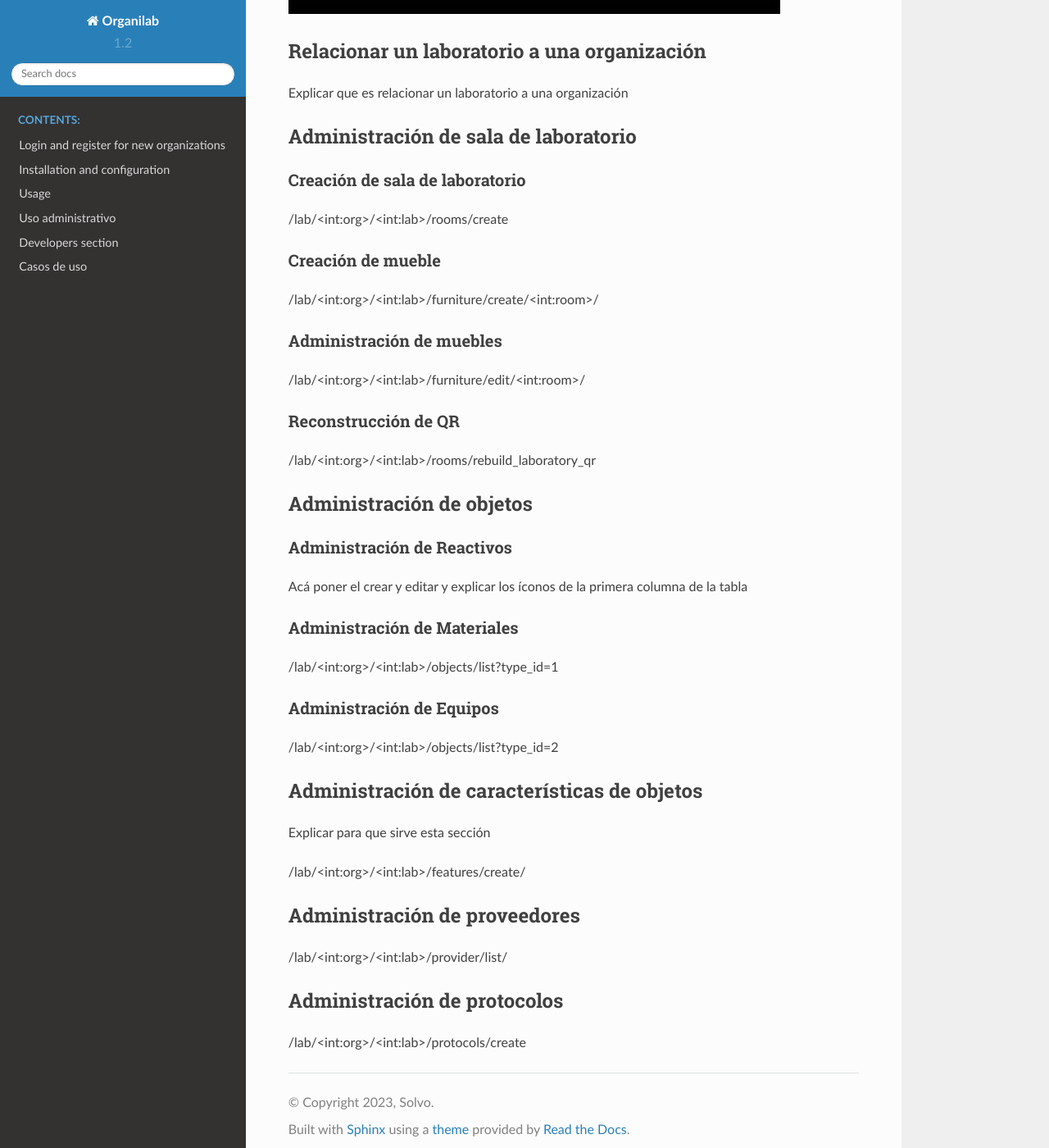
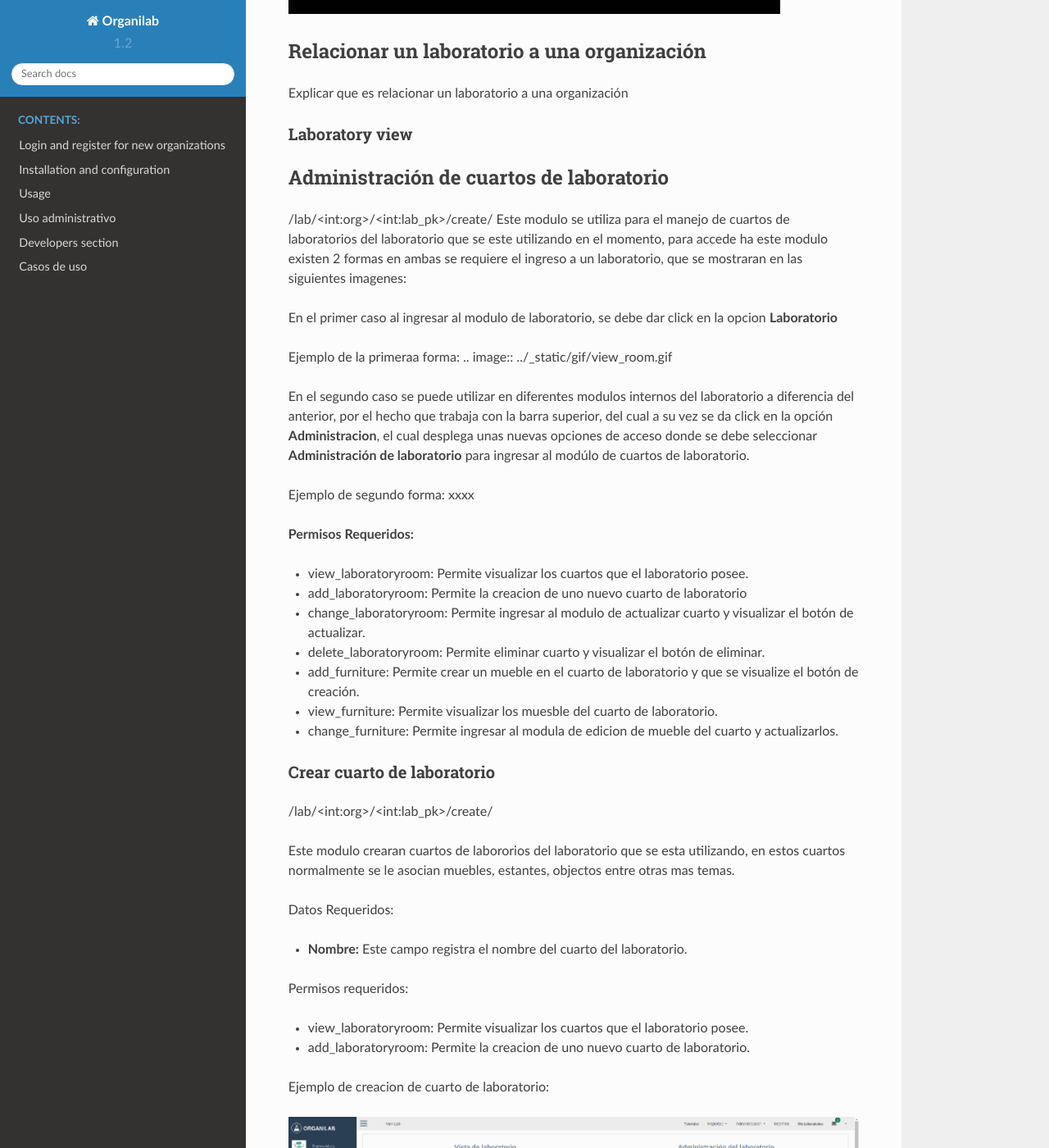
Before and after one commit to Solvosoft/organilab_docs, a Sphinx documentation site: the page built from source/administrative_usage/laboratory.rst, in a window 1280 px wide and 1400 px high, scrolled down 599 px. Shown: the whole window at 82% size. Built offline with Sphinx 7.4.7 and the Read the Docs theme 2.0.0, drawn with Linux system fonts in a browser that asks for light colours; some of the changed text lies outside the part shown; grey boxes are pictures that could not be loaded.

Commit message:
Advance of laboratoryroom documentation and selenium testing

```diff
--- a/source/administrative_usage/laboratory.rst
+++ b/source/administrative_usage/laboratory.rst
@@ -14,8 +14,123 @@ Relacionar un laboratorio a una organización
 Explicar que es relacionar un laboratorio a una organización
 
 
-Administración de sala de laboratorio
-----------------------------------------------
+Laboratory view
+**********************************
+
+
+Administración de cuartos de laboratorio
+-------------------------------------------
+/lab/<int:org>/<int:lab_pk>/create/
+Este modulo se utiliza para el manejo de cuartos de laboratorios del laboratorio que se este utilizando en el momento,
+para accede ha este modulo existen 2 formas en ambas se requiere el ingreso a un laboratorio, que se mostraran en las siguientes imagenes:
+
+En el primer caso al ingresar al modulo de laboratorio, se debe dar click en la opcion **Laboratorio**
+
+Ejemplo de la primeraa forma:
+.. image:: ../_static/gif/view_room.gif
+
+En el segundo caso se puede utilizar en diferentes modulos internos del laboratorio a diferencia del anterior,
+por el hecho que trabaja con la barra superior, del cual a su vez se da click en la opción **Administracion**,
+el cual desplega unas nuevas opciones de acceso donde se debe seleccionar **Administración de laboratorio** para ingresar
+al modúlo de cuartos de laboratorio.
+
+Ejemplo de segundo forma:
+xxxx
+
+**Permisos Requeridos:**
+
+*   view_laboratoryroom: Permite visualizar los cuartos que el laboratorio posee.
+*   add_laboratoryroom: Permite la creacion de uno nuevo cuarto de laboratorio
+*   change_laboratoryroom: Permite ingresar al modulo de actualizar cuarto y visualizar el botón de actualizar.
+*   delete_laboratoryroom: Permite eliminar cuarto y visualizar el botón de eliminar.
+*   add_furniture: Permite crear un mueble en el cuarto de laboratorio y que se visualize el botón de creación.
+*   view_furniture: Permite visualizar los muesble del cuarto de laboratorio.
+*   change_furniture: Permite ingresar al modula de edicion de mueble del cuarto y actualizarlos.
+
+
+Crear cuarto de laboratorio
+**********************************
+/lab/<int:org>/<int:lab_pk>/create/
+
+Este modulo crearan cuartos de labororios del laboratorio que se esta utilizando, en estos cuartos normalmente se le asocian
+muebles, estantes, objectos entre otras mas temas.
+
+Datos Requeridos:
+
+*   **Nombre:** Este campo registra el nombre del cuarto del laboratorio.
+
+Permisos requeridos:
+
+*   view_laboratoryroom: Permite visualizar los cuartos que el laboratorio posee.
+*   add_laboratoryroom: Permite la creacion de uno nuevo cuarto de laboratorio.
+
+Ejemplo de creacion de cuarto de laboratorio:
+
+.. image:: ../_static/gif/add_room.gif
+
+
+Actualizar cuartos de laboratorios
+***********************************
+/lab/<int:org>/<int:lab_pk>/rooms/<int:pk>/edit
+
+Este modulo actualizara el nombre de los cuartos de laboratorio.
+
+Datos Requeridos:
+
+*   **Nombre:** Este campo registra el nombre del cuarto del laboratorio.
+
+Permisos requeridos:
+
+*   view_laboratoryroom: Permite visualizar los cuartos que el laboratorio posee.
+*   change_laboratoryroom: Permite la creacion de uno nuevo cuarto de laboratorio.
+
+Ejemplo de actualización de cuarto de laboratorio:
+.. image:: ../_static/gif/update_room.gif
+
+
+Eliminar cuarto de laboratorio
+**********************************
+/lab/<int:org>/<int:lab_pk>/rooms/<int:pk>/delete
+
+En este punto se permitira eliminar cuartos de laboratorio.
+    .. note::
+        Al momento de eliminar un cuarto de laboratorio, a su vez eliminara todos los muebles y estantes vinculados a esté.
+
+Datos Requeridos:
+
+*   Acceder a un laboratorio previamente.
+
+Permisos requeridos:
+
+*   view_laboratoryroom: Permite visualizar los cuartos que el laboratorio posee.
+*   delete_laboratoryroom: Permite eliminar el cuarto de laboratorio elegido.
+
+
+Ejemplo de eliminacion de cuartos de laboratorios:
+
+.. image:: ../_static/gif/delete_room.gif
+
+
+Visualizar cuarto de laboratorio
+**********************************
+/lab/<int:org>/<int:lab_pk>/create/
+
+Este modulo permitira visualizar el listado de cuartos de laboratorio del laboratorio que este actualimente utilizando.
+
+Datos Requeridos:
+
+*   Acceder a un laboratorio previamente.
+
+Permisos requeridos:
+
+*   view_laboratoryroom: Permite visualizar los cuartos que el laboratorio posee.
+
+Ejemplo de visualizar de cuartos de laboratorio:
+
+.. image:: ../_static/gif/view_room.gif
+
+
+
 
 Creación de sala de laboratorio
 **********************************
```
Also changed, not shown: source/_static/gif/add_object.gif (added), source/_static/gif/add_room.gif (added), source/_static/gif/add_step_observation.gif (added), source/_static/gif/delete_room.gif (added), source/_static/gif/remove_step_observation.gif (added), source/_static/gif/update_room.gif (added), source/_static/gif/view_room.gif (added), source/_static/gif/view_room_navbar.gif (added).
